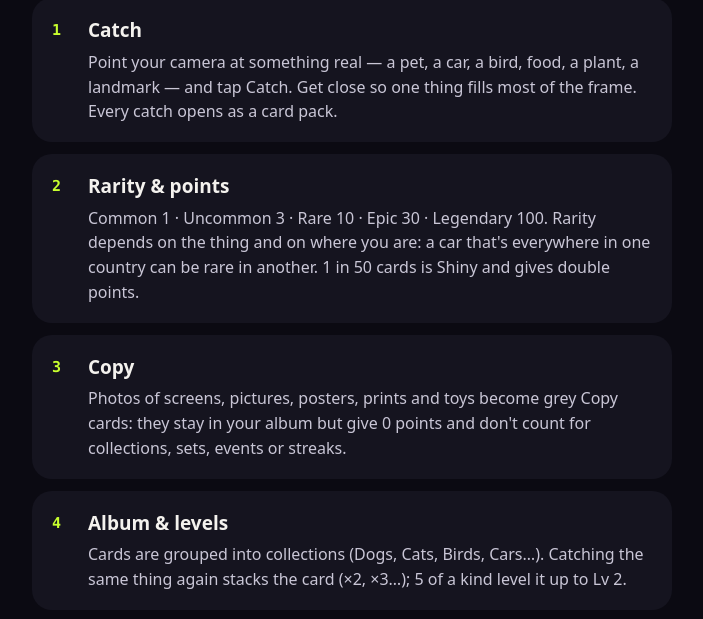
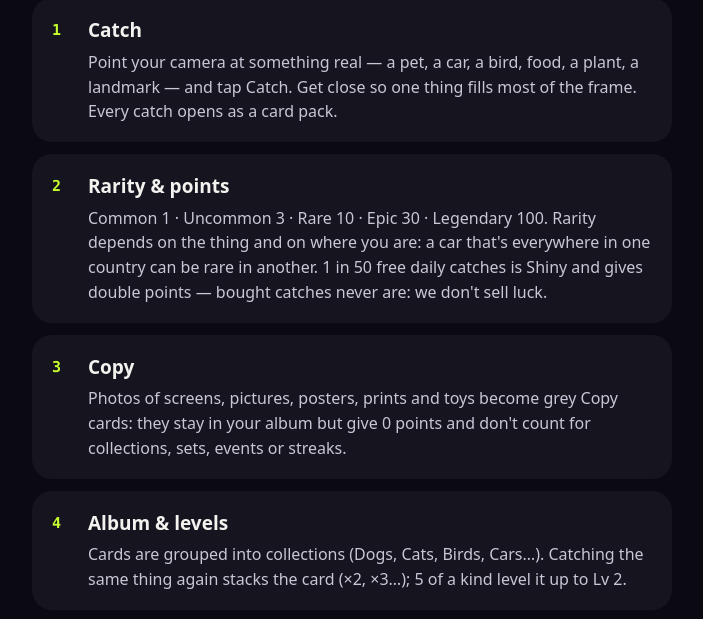
Before and after one commit to playcollectopus/playcollectopus.github.io, a plain HTML site: page how-it-works/index.html in a window 1280 px wide. Shown: the part 179-798 px from the top of the page, without its empty margins (288-991 px from the left). Drawn offline with Linux system fonts and the light colour scheme.

Commit message:
How it works: Shiny only in free daily catches

```diff
--- a/how-it-works/index.html
+++ b/how-it-works/index.html
@@ -39,7 +39,7 @@
     <span class="n">2</span>
     <div>
       <h2>Rarity &amp; points</h2>
-      <p>Common 1 · Uncommon 3 · Rare 10 · Epic 30 · Legendary 100. Rarity depends on the thing and on where you are: a car that's everywhere in one country can be rare in another. 1 in 50 cards is Shiny and gives double points.</p>
+      <p>Common 1 · Uncommon 3 · Rare 10 · Epic 30 · Legendary 100. Rarity depends on the thing and on where you are: a car that's everywhere in one country can be rare in another. 1 in 50 free daily catches is Shiny and gives double points — bought catches never are: we don't sell luck.</p>
     </div>
   </section>
   <section>
```
